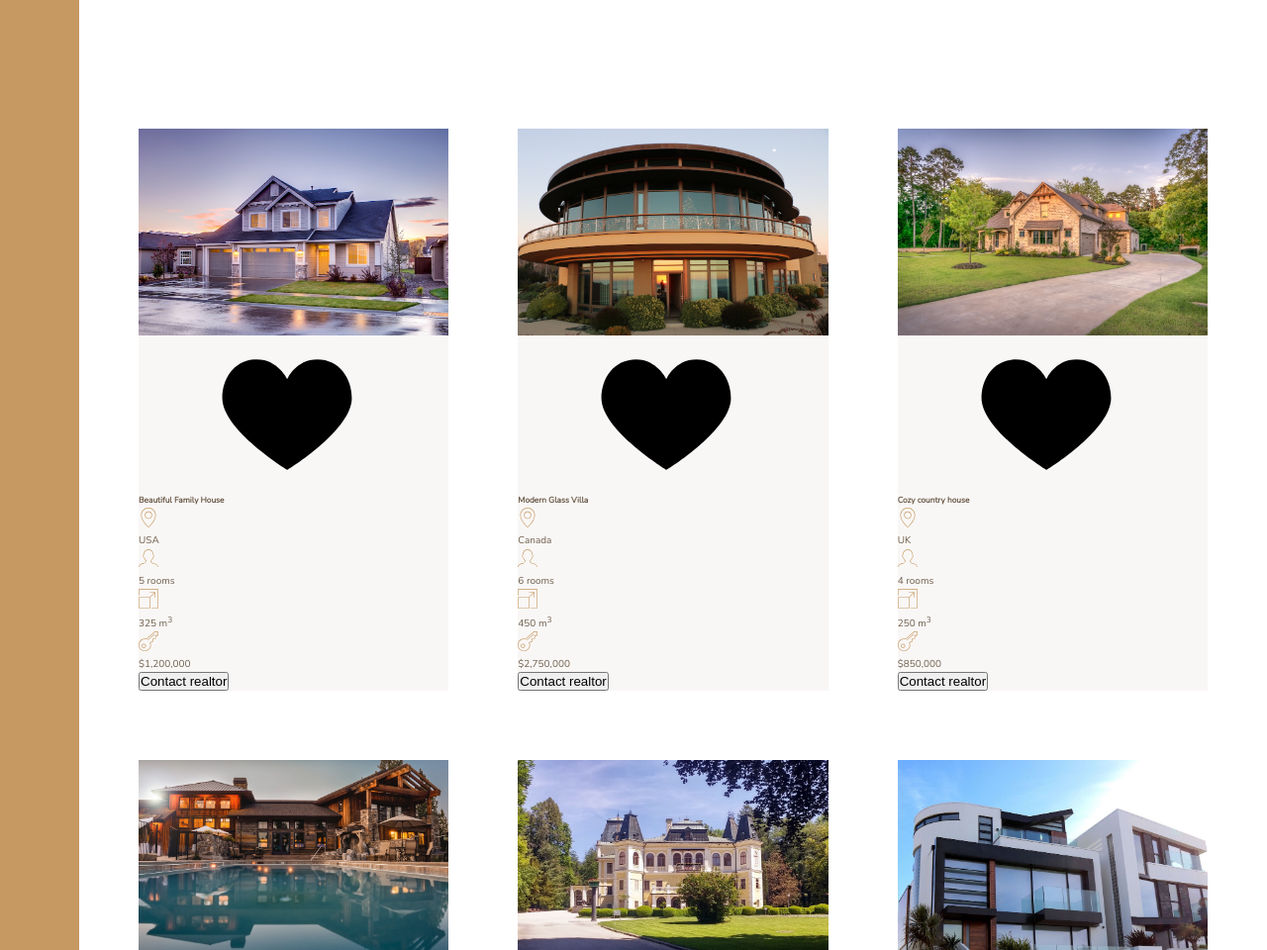
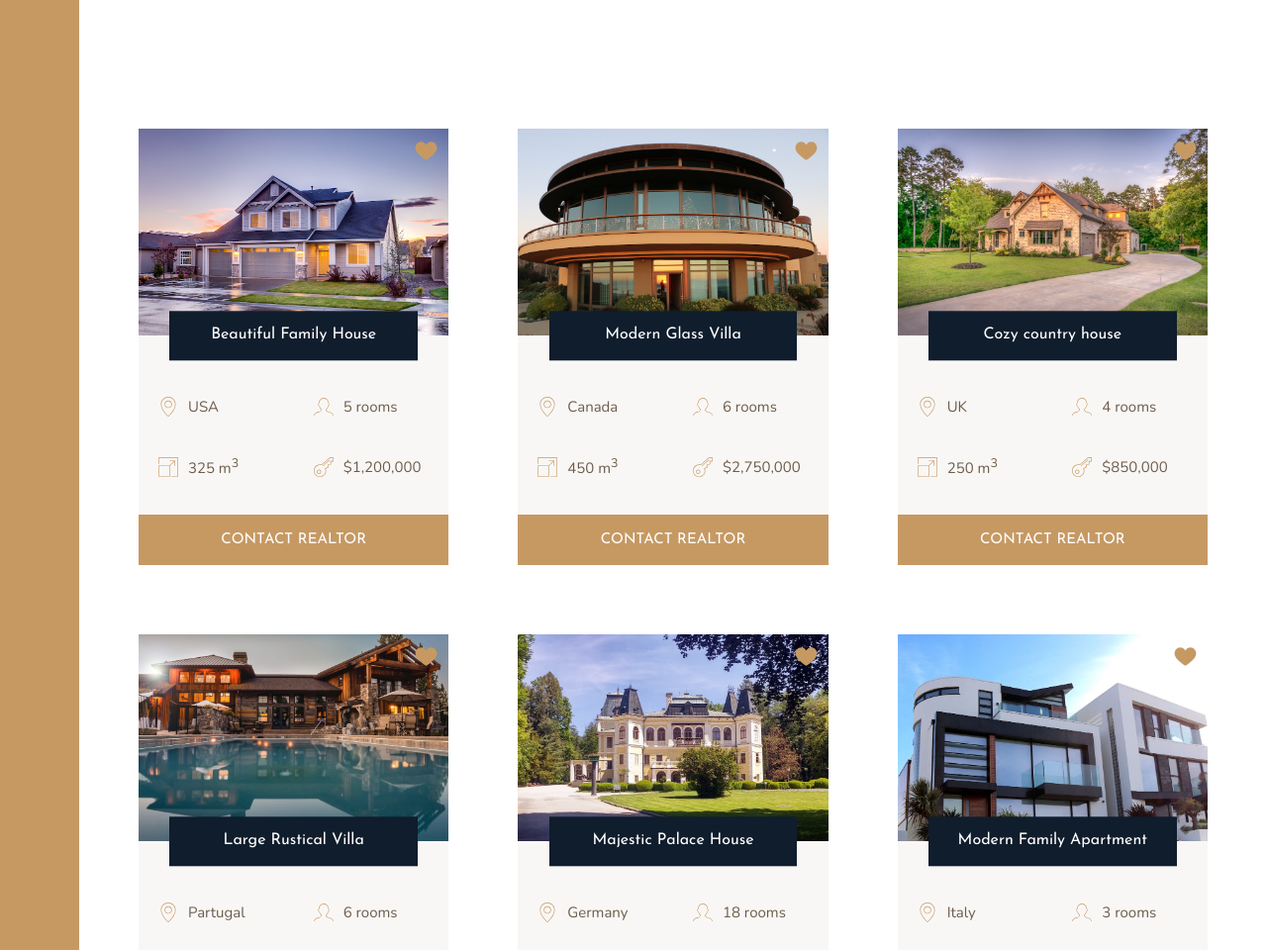
Before and after one commit to UtkirMansurovich/Master-CSS-Grid-Layouts, a website: page index.html in a window 1280 px wide. Shown: the part 1840-2800 px from the top of the page at 99% size. Drawn offline with nearby package versions, Linux system fonts and the light colour scheme.

Commit message:
type add part 9

```diff
--- a/index.html
+++ b/index.html
@@ -121,7 +121,7 @@
                 </svg>
                 <p>$1,200,000</p>
             </div>
-            <button class="cta">Contact realtor</button>
+            <button class="btn home__btn">Contact realtor</button>
         </div>
 
         <div class="home">
@@ -154,7 +154,7 @@
                 </svg>
                 <p>$2,750,000</p>
             </div>
-            <button class="cta">Contact realtor</button>
+            <button class="btn home__btn">Contact realtor</button>
         </div>
 
         <div class="home">
@@ -187,7 +187,7 @@
                 </svg>
                 <p>$850,000</p>
             </div>
-            <button class="cta">Contact realtor</button>
+            <button class="btn home__btn">Contact realtor</button>
         </div>
 
         <div class="home">
@@ -220,7 +220,7 @@
                 </svg>
                 <p>$1,950,000</p>
             </div>
-            <button class="cta">Contact realtor</button>
+            <button class="btn home__btn">Contact realtor</button>
         </div>
 
         <div class="home">
@@ -253,7 +253,7 @@
                 </svg>
                 <p>$9,500,000</p>
             </div>
-            <button class="cta">Contact realtor</button>
+            <button class="btn home__btn">Contact realtor</button>
         </div>
 
         <div class="home">
@@ -286,7 +286,7 @@
                 </svg>
                 <p>$600,000</p>
             </div>
-            <button class="cta">Contact realtor</button>
+            <button class="btn home__btn">Contact realtor</button>
         </div>
     </section>
 
--- a/sass/_base.scss
+++ b/sass/_base.scss
@@ -11,7 +11,7 @@ $color-grey-dark-2: #6d5d4b;
 
 // FONT VARIABLES
 $font-primary: 'Nunito', sans-serif;
-$font-display: 'Josefin', sans-serif;
+$font-display: 'Josefin Sans', sans-serif;
 
 *,
 *::before,
--- a/sass/_homes.scss
+++ b/sass/_homes.scss
@@ -9,17 +9,48 @@
 
 .home {
     background-color: $color-grey-light-1;
+    display: grid;
+    grid-template-columns: repeat(2, 1fr);
+    grid-row-gap: 3.5rem;
 
     &__img {
         width: 100%;
+        grid-row: 1 / 2;
+        grid-column: 1 / -1;
+        z-index: 1;
     }
 
     &__like {
-
+        fill: $color-primary;
+        height: 2.5rem;
+        width: 2.5rem;
+        grid-row: 1 / 2;
+        grid-column: 1 / -1;
+        justify-self: end;
+        margin: 1rem;
+        z-index: 2;
     }
 
     &__name {
+        grid-row: 1 / 2;
+        width: 80%;
+        grid-column: 1 / -1;
+        font-family: $font-display;
+        font-size: 1.6rem;
+        text-align: center;
+        padding: 1.25rem;
+        color: #fff;
+        font-weight: 400;
+        background-color: $color-secondary;
+        align-self: end;
+        justify-self: center;
+        transform: translateY(50%);
+        z-index: 3;
+    }
 
+    &__location,
+    &__rooms {
+        margin-top: 2.5rem;
     }
 
     &__location,
@@ -27,15 +58,22 @@
     &__area,
     &__price {
 
+        font-size: 1.5rem;
+        margin-left: 2rem;
+
+        display: flex;
+        align-items: center;
+
         svg {
             fill: $color-primary;
             height: 2rem;
             width: 2rem;
-        }
-
-        p {
-
+            margin-right: 1rem;
         }
     }
 
+    &__btn {
+        grid-column: 1 / -1;
+    }
+
 }
```
Also changed, not shown: css/style.css.
